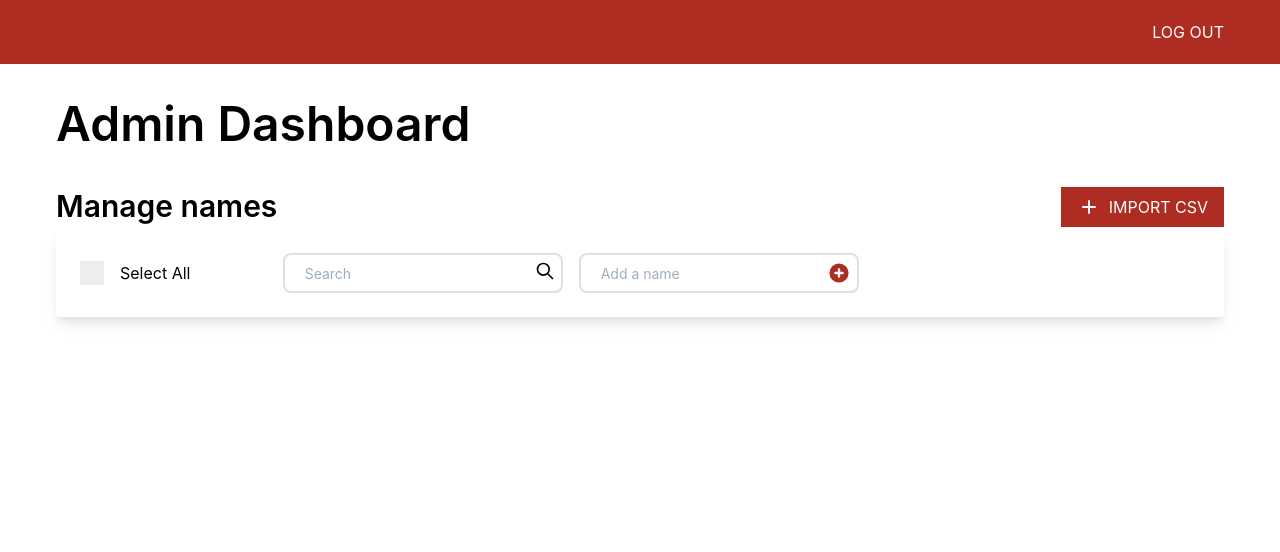
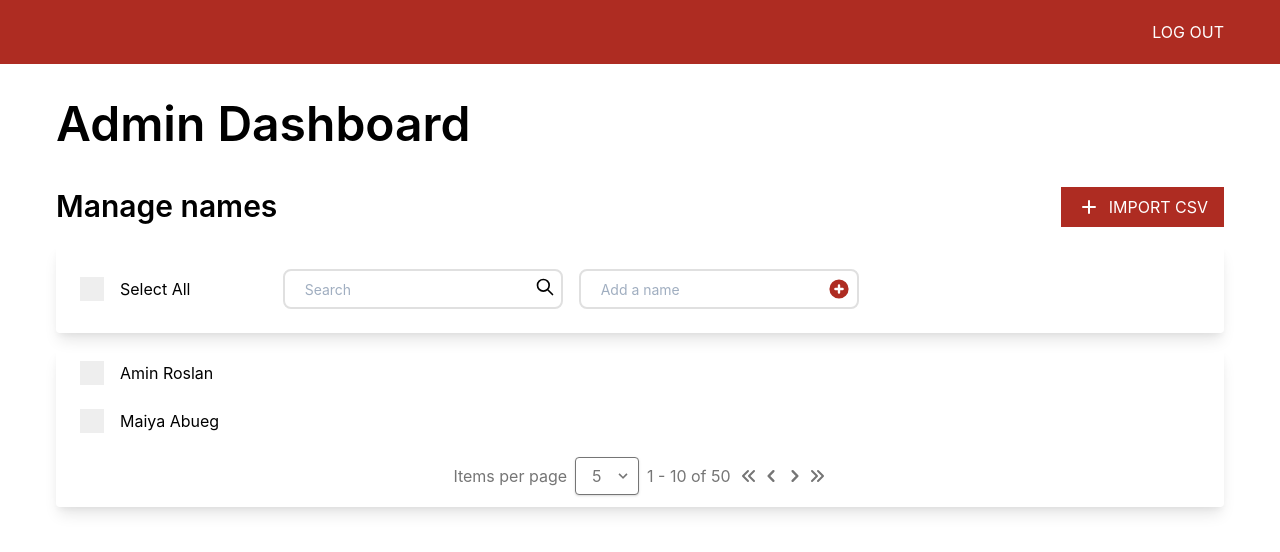
Before and after one commit to tukangdev/raffle-system, a Next.js app: page /admin in a window 1280 px wide. Shown: the top 552 px of the page. Built offline with nearby package versions, Linux system fonts and the light colour scheme.

Commit message:
Namelist

```diff
--- /dev/null
+++ b/components/card.tsx
@@ -0,0 +1,18 @@
+import React from "react";
+
+type CardProps = {
+  wrapperClass?: string;
+  children: React.ReactNode;
+};
+
+const Card = (props: CardProps) => {
+  return (
+    <div
+      className={`mt-4 rounded overflow-hidden shadow-lg p-6 ${props.wrapperClass}`}
+    >
+      {props.children}
+    </div>
+  );
+};
+
+export default Card;
--- a/components/checkbox-input.tsx
+++ b/components/checkbox-input.tsx
@@ -1,7 +1,10 @@
 import React from "react";
 
-const CheckboxInput = () => (
-  <div className="relative h-6 w-6">
+type CheckboxInputProps = {
+  wrapperClass?: string;
+};
+const CheckboxInput = (props: CheckboxInputProps) => (
+  <div className={`relative h-6 w-6 ${props.wrapperClass}`}>
     <label className="checkbox-container block relative cursor-pointer select-none">
       <input
         type="checkbox"
--- /dev/null
+++ b/components/dropdown-input.tsx
@@ -0,0 +1,28 @@
+import React from "react";
+
+type DropdownInputProps = {
+  wrapperClass?: string;
+};
+
+const DropdownInput = (props: DropdownInputProps) => {
+  return (
+    <div className={`inline-block relative ${props.wrapperClass}`}>
+      <select className="block appearance-none w-full bg-white border border-gray-400 hover:border-gray-500 px-4 py-2 pr-8 rounded shadow leading-tight focus:outline-none focus:shadow-outline">
+        <option>5</option>
+        <option>10</option>
+        <option>50</option>
+      </select>
+      <div className="pointer-events-none absolute inset-y-0 right-0 flex items-center px-2 text-gray-700">
+        <svg
+          className="fill-current h-4 w-4"
+          xmlns="http://www.w3.org/2000/svg"
+          viewBox="0 0 20 20"
+        >
+          <path d="M9.293 12.95l.707.707L15.657 8l-1.414-1.414L10 10.828 5.757 6.586 4.343 8z" />
+        </svg>
+      </div>
+    </div>
+  );
+};
+
+export default DropdownInput;
--- /dev/null
+++ b/components/pagination-interface.tsx
@@ -0,0 +1,67 @@
+import React from "react";
+import DropdownInput from "./dropdown-input";
+
+const PaginationInterface = () => (
+  <div className="flex flex-row items-center justify-center gap-2 flex-wrap py-3 px-6 text-grey-600">
+    <p>Items per page</p>
+    <DropdownInput wrapperClass="w-16" />
+    <p>1 - 10 of 50</p>
+    <div className="flex flex-row items-center">
+      <svg
+        className="h-5 w-5"
+        xmlns="http://www.w3.org/2000/svg"
+        viewBox="0 0 20 20"
+        fill="currentColor"
+      >
+        <path
+          fillRule="evenodd"
+          d="M15.707 15.707a1 1 0 01-1.414 0l-5-5a1 1 0 010-1.414l5-5a1 1 0 111.414 1.414L11.414 10l4.293 4.293a1 1 0 010 1.414zm-6 0a1 1 0 01-1.414 0l-5-5a1 1 0 010-1.414l5-5a1 1 0 011.414 1.414L5.414 10l4.293 4.293a1 1 0 010 1.414z"
+          clipRule="evenodd"
+        />
+      </svg>
+      <svg
+        className="h-6 w-6"
+        xmlns="http://www.w3.org/2000/svg"
+        viewBox="0 0 20 20"
+        fill="currentColor"
+      >
+        <path
+          fillRule="evenodd"
+          d="M12.707 5.293a1 1 0 010 1.414L9.414 10l3.293 3.293a1 1 0 01-1.414 1.414l-4-4a1 1 0 010-1.414l4-4a1 1 0 011.414 0z"
+          clipRule="evenodd"
+        />
+      </svg>
+      <svg
+        className="h-6 w-6"
+        xmlns="http://www.w3.org/2000/svg"
+        viewBox="0 0 20 20"
+        fill="currentColor"
+      >
+        <path
+          fillRule="evenodd"
+          d="M7.293 14.707a1 1 0 010-1.414L10.586 10 7.293 6.707a1 1 0 011.414-1.414l4 4a1 1 0 010 1.414l-4 4a1 1 0 01-1.414 0z"
+          clipRule="evenodd"
+        />
+      </svg>
+      <svg
+        className="h-5 w-5"
+        xmlns="http://www.w3.org/2000/svg"
+        viewBox="0 0 20 20"
+        fill="currentColor"
+      >
+        <path
+          fillRule="evenodd"
+          d="M10.293 15.707a1 1 0 010-1.414L14.586 10l-4.293-4.293a1 1 0 111.414-1.414l5 5a1 1 0 010 1.414l-5 5a1 1 0 01-1.414 0z"
+          clipRule="evenodd"
+        />
+        <path
+          fillRule="evenodd"
+          d="M4.293 15.707a1 1 0 010-1.414L8.586 10 4.293 5.707a1 1 0 011.414-1.414l5 5a1 1 0 010 1.414l-5 5a1 1 0 01-1.414 0z"
+          clipRule="evenodd"
+        />
+      </svg>
+    </div>
+  </div>
+);
+
+export default PaginationInterface;
--- a/pages/admin.tsx
+++ b/pages/admin.tsx
@@ -1,7 +1,10 @@
 import React from "react";
+import Card from "../components/card";
 import CheckboxInput from "../components/checkbox-input";
 import Column from "../components/column";
+import DropdownInput from "../components/dropdown-input";
 import Nav from "../components/nav";
+import PaginationInterface from "../components/pagination-interface";
 import SearchInput from "../components/search-input";
 import TextInput from "../components/text-input";
 
@@ -35,7 +38,7 @@ const Admin = () => {
               </button>
             }
           >
-            <div className="rounded overflow-hidden shadow-lg p-6 flex flex-row items-center flex-wrap">
+            <Card wrapperClass="flex flex-row items-center flex-wrap">
               <div className="flex flex-row items-center flex-grow gap-4 flex-wrap-reverse">
                 <div className="flex flex-row gap-4 lg:w-1/6">
                   <CheckboxInput />
@@ -62,7 +65,20 @@ const Admin = () => {
                 />
               </div>
               {/* <p className="text-red-500">Delete Selected</p> */}
-            </div>
+            </Card>
+            <Card wrapperClass="mt-4 px-0 py-0">
+              <ul>
+                <li className="py-3 px-6 hover:bg-red-100">
+                  <CheckboxInput wrapperClass="inline-block float-left mr-4" />
+                  Amin Roslan
+                </li>
+                <li className="py-3 px-6 hover:bg-red-100">
+                  <CheckboxInput wrapperClass="inline-block float-left mr-4" />
+                  Maiya Abueg
+                </li>
+              </ul>
+              <PaginationInterface />
+            </Card>
           </Column>
         </div>
       </div>
```
